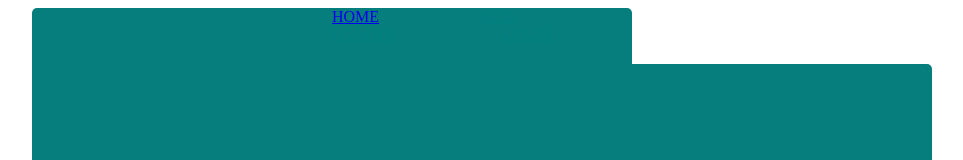
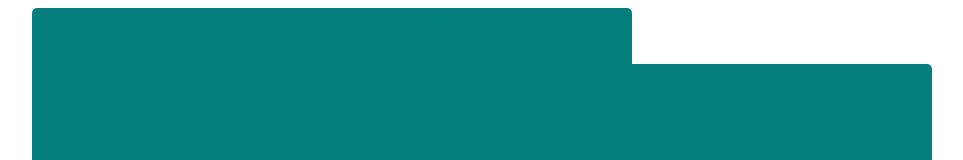
Before and after one commit to sylviaboona/green_mile_project, a React (Create React App) app: page / in a window 1280 px wide. Shown: the top 160 px of the page, without its empty margins (276-1239 px from the left). Built offline with nearby package versions, Linux system fonts and the light colour scheme.

Commit message:
home page route

```diff
--- a/src/components/NavBar.tsx
+++ b/src/components/NavBar.tsx
@@ -4,7 +4,7 @@
 const NavBar = () => {
     return (
         <div className="navbar">
-            <Link to="/">HOME</Link>
+            {/* <Link to="/">HOME</Link> */}
             <Link to="/addLoader" className="navbar-link">ADD LOADER</Link>
             <Link to="/login" className="navbar-link">LOGIN</Link>
 
```
